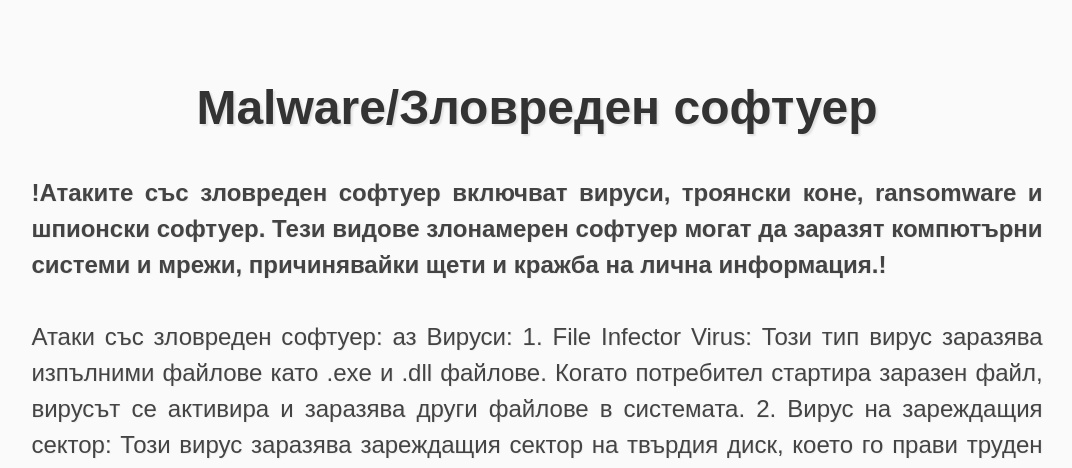
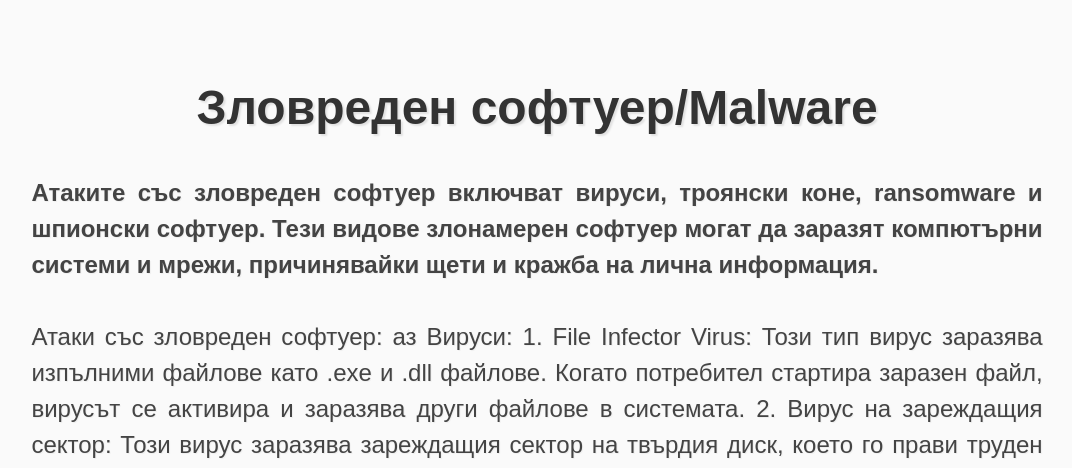
Before and after one commit to VocoPoco/PR_MASTERITE, a Django app: template tutorials/templates/Malware.html in a window 1280 px wide. Shown: the top 468 px of the page, without its empty margins (103-1175 px from the left). Run offline with Django 4.2, Linux system fonts and the light colour scheme; the template is opened without the code that fills it, so the values that code supplies are empty.

Commit message:
anto iska code

```diff
--- a/tutorials/templates/Introduction.html
+++ b/tutorials/templates/Introduction.html
@@ -53,6 +53,6 @@
 
 	<p>Здравейте! В процеса на работа с нашата система, ще научите как да се предпазвате от "фишинг имейли". Освен това ще ви научим как да създавате сигурни и невъзможни за разбиване пароли!Сега, изберете с какво да започнем като натиснете урок 1 за тренировка с имейли и урок 2 за да се научите как да създавате вашите пароли.</p>
 
-	<a href="tutorial1.html" class="button">Да започваме! :)</a>
+	<a href="emailTrap.html" class="button">Да започваме! :)</a>
 </body>
 </html>
--- a/tutorials/templates/Malware.html
+++ b/tutorials/templates/Malware.html
@@ -49,10 +49,10 @@
 	</style>
 </head>
 <body>
-	<h1>Malware/Зловреден софтуер</h1>
+	<h1>Зловреден софтуер/Malware</h1>
 
 	<p>
-        <b>!Атаките със зловреден софтуер включват вируси, троянски коне, ransomware и шпионски софтуер. Тези видове злонамерен софтуер могат да заразят компютърни системи и мрежи, причинявайки щети и кражба на лична информация.!</b>
+        <b>Атаките със зловреден софтуер включват вируси, троянски коне, ransomware и шпионски софтуер. Тези видове злонамерен софтуер могат да заразят компютърни системи и мрежи, причинявайки щети и кражба на лична информация.</b>
         <br><br>Атаки със зловреден софтуер:
         аз Вируси:
         1. File Infector Virus: Този тип вирус заразява изпълними файлове като .exe и .dll файлове. Когато потребител стартира заразен файл, вирусът се активира и заразява други файлове в системата.
--- a/tutorials/templates/homePage.html
+++ b/tutorials/templates/homePage.html
@@ -8,7 +8,7 @@
   <body>
     <div class="corner-buttons">
 		<button onclick="changeIframeSrc('Introduction.html')" style="margin-right: 10px">Home</button>
-		<button onclick="changeIframeSrc('tutorial1.html')" style="margin-right: 10px">Урок 1</button>
+		<button onclick="changeIframeSrc('emailTrap')" style="margin-right: 10px">Урок 1</button>
 		<button onclick="changeIframeSrc('tutorial2.html')" style="margin-right: 10px">Урок 2</button>
 		<button onclick="changeIframeSrc('phishing.html')" style="margin-right: 10px">Фишинг</button>
 		<button onclick="changeIframeSrc('Malware.html')" style="margin-right: 10px">Зловредни атаки</button>
--- a/tutorials/templates/phishing.html
+++ b/tutorials/templates/phishing.html
@@ -49,7 +49,7 @@
 	</style>
 </head>
 <body>
-	<h1>Phishing/Фишинг</h1>
+	<h1>Фишинг/Phishing</h1>
 
 	<p> <b>Фишинг атаките са вид атака чрез социално инженерство, при която нападателите използват измамни методи, за да подмамят жертвите да разкрият чувствителна информация. Измамният фишинг, spear phishing, whaling, clone phishing, smishing и vishing са някои често срещани типове фишинг атаки.</b><br><br>Фишинг атаки: Фишингът е вид атака чрез социално инженерство, при която нападателите се опитват да подмамят жертвите да предоставят чувствителна информация, като идентификационни данни за вход, данни за кредитна карта или друга лична информация чрез имейл, текстови съобщения или фалшиви уебсайтове.
         аз Измамно фишинг: Най-често срещаният тип фишинг атака, при която нападателите изпращат измамни имейли, текстови съобщения или съобщения в социалните медии, за да подмамят жертвите да предоставят лична информация, като идентификационни данни за вход, данни за кредитна карта или номера на социална осигуровка.
```
Also changed, not shown: tutorials/templates/emailTrap.html (renamed from tutorials/templates/tutorialRIpoffSites/emailTrap.html).
